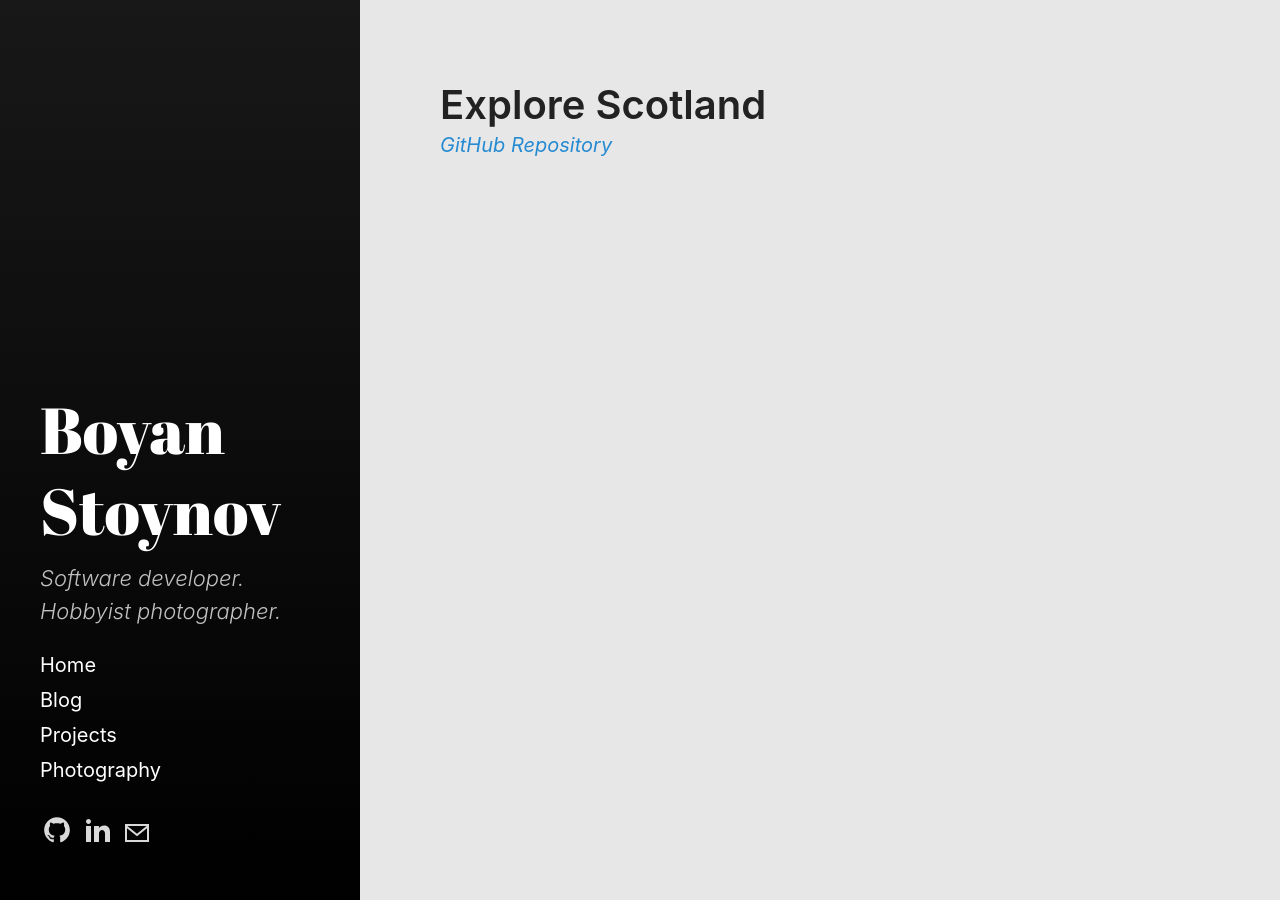
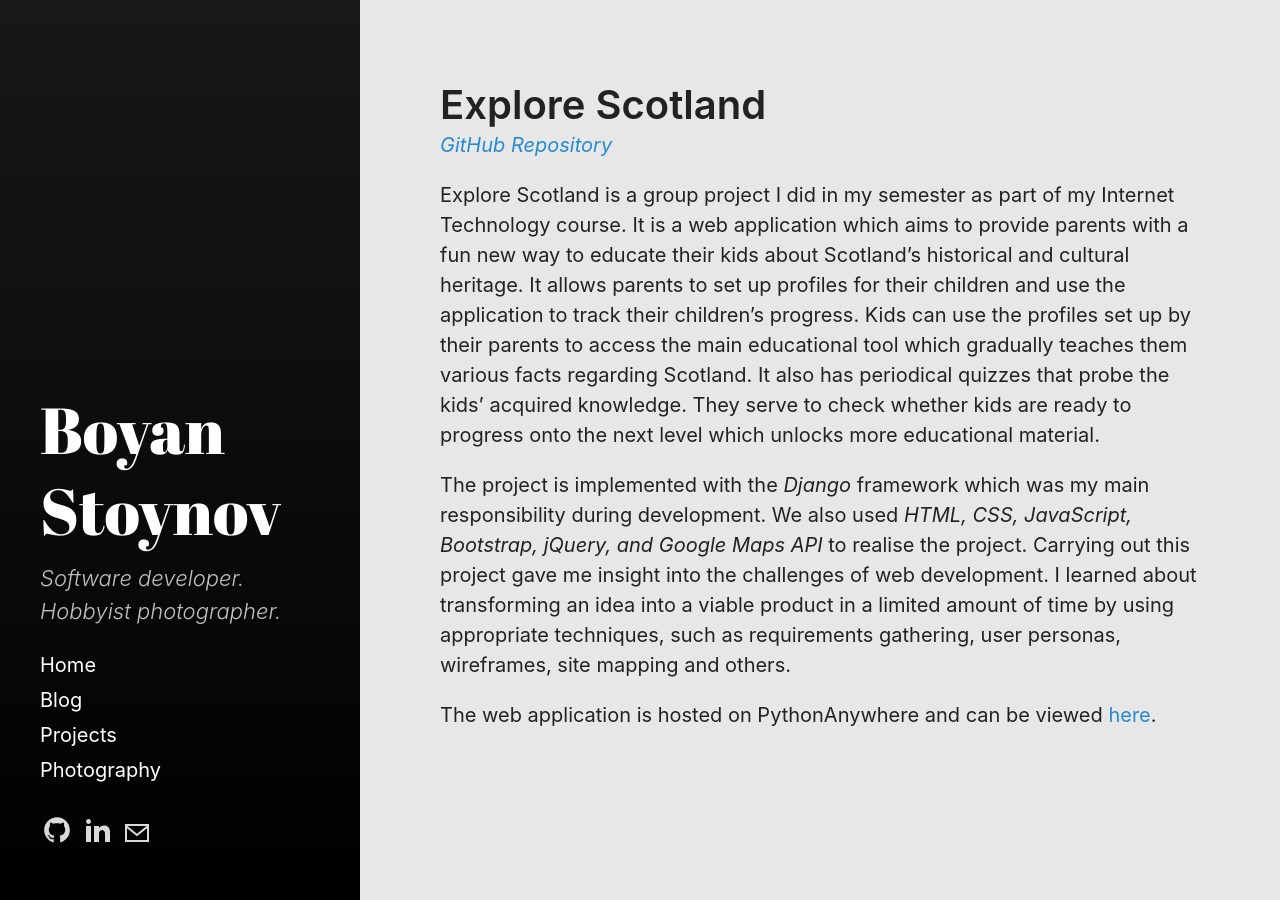
Before and after one commit to StBoyan/boyan.st, a Jekyll site: the page built from _projects/explore_scotland.md, in a window 1280 px wide. Built offline with Jekyll 4.4.1, drawn with Linux system fonts in a browser that asks for light colours.

Commit message:
added text to explore scotland project

```diff
--- a/_projects/explore_scotland.md
+++ b/_projects/explore_scotland.md
@@ -5,3 +5,9 @@ thumbnail: explore_scotland.jpg
 order: 1
 repo: https://github.com/StBoyan/ExploreScotland
 ---
+
+Explore Scotland is a group project I did in my semester as part of my Internet Technology course. It is a web application which aims to provide parents with a fun new way to educate their kids about Scotland's historical and cultural heritage. It allows parents to set up profiles for their children and use the application to track their children's progress. Kids can use the profiles set up by their parents to access the main educational tool which gradually teaches them various facts regarding Scotland. It also has periodical quizzes that probe the kids' acquired knowledge. They serve to check whether kids are ready to progress onto the next level which unlocks more educational material.
+
+The project is implemented with the _Django_ framework which was my main responsibility during development. We also used _HTML, CSS, JavaScript, Bootstrap, jQuery, and Google Maps API_ to realise the project. Carrying out this project gave me insight into the challenges of web development. I learned about transforming an idea into a viable product in a limited amount of time by using appropriate techniques, such as requirements gathering, user personas, wireframes, site mapping and others.
+
+The web application is hosted on PythonAnywhere and can be viewed [here](http://explorescotland.pythonanywhere.com/).
```
